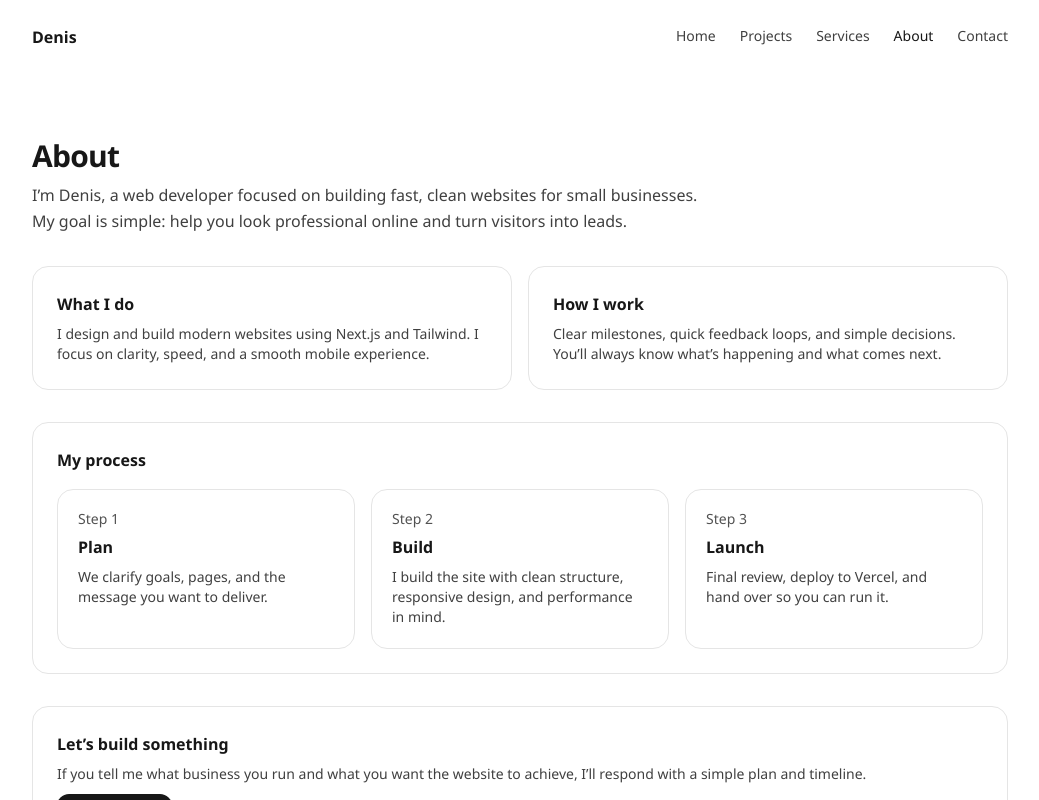
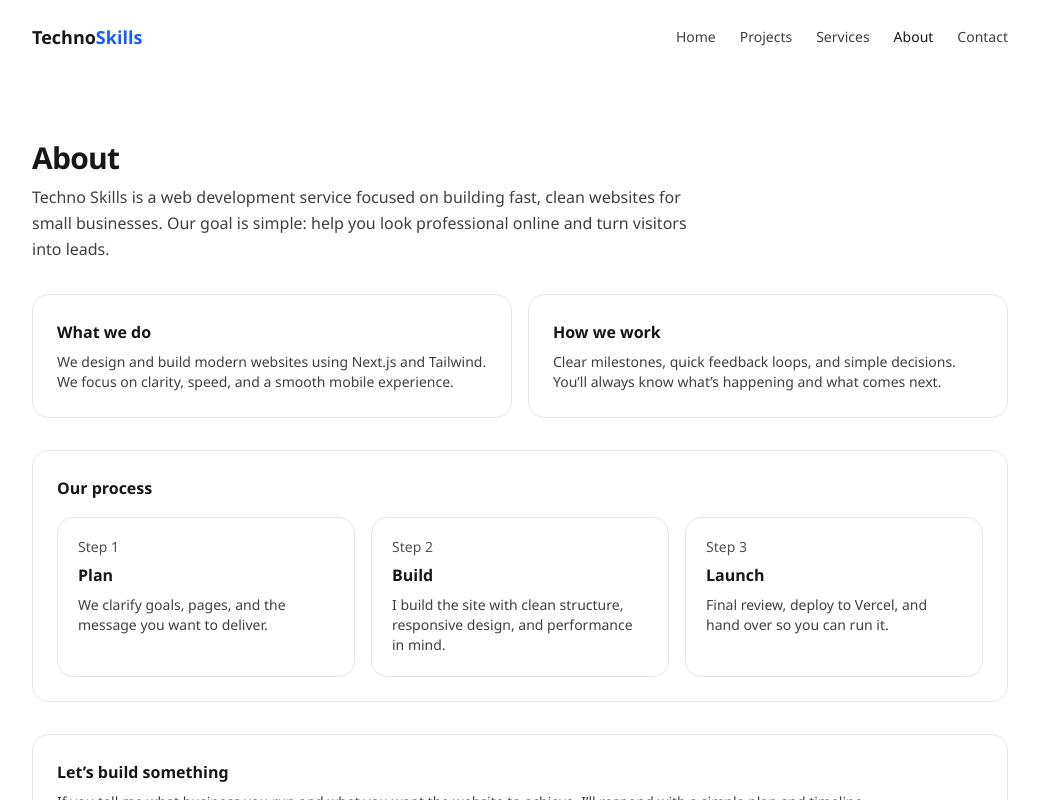
Before and after one commit to d-linux/Denis-Agency, a Next.js app: page /about in a window 1280 px wide. Shown: the top 800 px of the page, without its empty margins (120-1159 px from the left). Built offline with nearby package versions, Linux system fonts and the light colour scheme.

Commit message:
Update multiple pages and components with the name Techno Skills

```diff
--- a/src/app/about/page.tsx
+++ b/src/app/about/page.tsx
@@ -2,8 +2,8 @@ import Link from "next/link";
 import type { Metadata } from "next";
 
 export const metadata: Metadata = {
-  title: "About | Denis Koumbou - Web Developer",
-  description: "Learn about Denis Koumbou, a Next.js developer specializing in modern, responsive websites for small businesses.",
+  title: "About | Techno Skills - Web Developer",
+  description: "Learn about Techno Skills, a Next.js developer specializing in modern, responsive websites for small businesses.",
 };
 
 export default function AboutPage() {
@@ -12,23 +12,23 @@ export default function AboutPage() {
       <div className="space-y-2">
         <h1 className="text-3xl font-bold tracking-tight">About</h1>
         <p className="max-w-2xl text-neutral-700">
-          I’m Denis, a web developer focused on building fast, clean websites
-          for small businesses. My goal is simple: help you look professional
+          Techno Skills is a web development service focused on building fast, clean websites
+          for small businesses. Our goal is simple: help you look professional
           online and turn visitors into leads.
         </p>
       </div>
 
       <div className="grid gap-4 sm:grid-cols-2">
         <div className="rounded-2xl border border-neutral-200 p-6">
-          <h2 className="font-semibold">What I do</h2>
+          <h2 className="font-semibold">What we do</h2>
           <p className="mt-2 text-sm text-neutral-700">
-            I design and build modern websites using Next.js and Tailwind.
-            I focus on clarity, speed, and a smooth mobile experience.
+            We design and build modern websites using Next.js and Tailwind.
+            We focus on clarity, speed, and a smooth mobile experience.
           </p>
         </div>
 
         <div className="rounded-2xl border border-neutral-200 p-6">
-          <h2 className="font-semibold">How I work</h2>
+          <h2 className="font-semibold">How we work</h2>
           <p className="mt-2 text-sm text-neutral-700">
             Clear milestones, quick feedback loops, and simple decisions.
             You’ll always know what’s happening and what comes next.
@@ -37,7 +37,7 @@ export default function AboutPage() {
       </div>
 
       <div className="rounded-2xl border border-neutral-200 p-6">
-        <h2 className="font-semibold">My process</h2>
+        <h2 className="font-semibold">Our process</h2>
         <ol className="mt-4 grid gap-4 sm:grid-cols-3">
           <li className="rounded-2xl border border-neutral-200 p-5">
             <p className="text-sm font-medium text-neutral-600">Step 1</p>
--- a/src/app/contact/layout.tsx
+++ b/src/app/contact/layout.tsx
@@ -1,8 +1,8 @@
 import type { Metadata } from "next";
 
 export const metadata: Metadata = {
-  title: "Contact | Denis Koumbou - Web Developer",
-  description: "Get in touch with Denis Koumbou for web development quotes and inquiries. Send a message to discuss your project.",
+  title: "Contact | Techno Skills - Web Developer",
+  description: "Get in touch with Techno Skills for web development quotes and inquiries. Send a message to discuss your project.",
 };
 
 export default function ContactLayout({
--- a/src/app/contact/page.tsx
+++ b/src/app/contact/page.tsx
@@ -47,7 +47,7 @@ export default function ContactPage() {
       <div className="space-y-2">
         <h1 className="text-3xl font-bold tracking-tight">Contact</h1>
         <p className="max-w-2xl text-neutral-700">
-          Tell me what you need and I’ll reply with next steps. This form is
+          Tell me what you need and we’ll reply with next steps. This form is
           frontend-only for now; we’ll connect it to Supabase after the UI is
           final.
         </p>
--- a/src/app/layout.tsx
+++ b/src/app/layout.tsx
@@ -4,19 +4,19 @@ import Header from "@/components/header";
 import "./globals.css";
 
 export const metadata: Metadata = {
-  title: "Denis Koumbou | Web Developer",
+  title: "Techno Skills | Web Developer",
   description: "Modern Portfolio Website Built with Next.js.",
   openGraph: {
-    title: "Denis Koumbou | Web Developer",
+    title: "Techno Skills | Web Developer",
     description: "Modern Portfolio Website Built with Next.js.",
     url: "https://denis-agency.vercel.app", // Replace with your actual URL
-    siteName: "Denis Koumbou",
+    siteName: "Techno Skills",
     images: [
       {
         url: "/og-image.jpg", // Add an og-image.jpg in public/
         width: 1200,
         height: 630,
-        alt: "Denis Koumbou - Web Developer",
+        alt: "Techno Skills - Web Developer",
       },
     ],
     locale: "en_US",
@@ -24,7 +24,7 @@ export const metadata: Metadata = {
   },
   twitter: {
     card: "summary_large_image",
-    title: "Denis Koumbou | Web Developer",
+    title: "Techno Skills | Web Developer",
     description: "Modern Portfolio Website Built with Next.js.",
     images: ["/og-image.jpg"],
   },
@@ -44,7 +44,7 @@ export default function RootLayout({
           <main className="py-16">{children}</main>
 
           <footer className="border-t py-8 text-sm text-neutral-600">
-            © {new Date().getFullYear()} Denis. All rights reserved.
+            © {new Date().getFullYear()} Techno Skills. All rights reserved.
           </footer>
         </div>
       </body>
--- a/src/app/page.tsx
+++ b/src/app/page.tsx
@@ -2,10 +2,10 @@ import Link from "next/link";
 import type { Metadata } from "next";
 
 export const metadata: Metadata = {
-  title: "Home | Denis Koumbou - Web Developer",
+  title: "Home | Techno Skills - Web Developer",
   description: "Modern websites for small businesses that want more leads. Next.js Developer specializing in fast, responsive websites using Next.js and Tailwind.",
   openGraph: {
-    title: "Home | Denis Koumbou - Web Developer",
+    title: "Home | Techno Skills - Web Developer",
     description: "Modern websites for small businesses that want more leads. Next.js Developer specializing in fast, responsive websites.",
   },
 };
@@ -17,13 +17,13 @@ export default function Home() {
       <section className="space-y-6">
         <div className="space-y-3">
           <p className="text-sm font-medium text-neutral-600">
-            Next.js Developer • Websites that convert
+            Techno Skills • Websites that convert
           </p>
           <h1 className="text-4xl font-bold tracking-tight sm:text-5xl">
             Modern websites for small businesses that want more leads.
           </h1>
           <p className="max-w-2xl text-neutral-700">
-            I design and build fast, responsive websites using Next.js and
+            We design and build fast, responsive websites using Next.js and
             Tailwind. Clean design, clear messaging, and a smooth experience on
             mobile.
           </p>
@@ -160,7 +160,7 @@ export default function Home() {
               Ready to build your website?
             </h2>
             <p className="text-sm text-neutral-700">
-              Send a short message and I’ll reply with next steps.
+              Send a short message and we’ll reply with next steps.
             </p>
           </div>
           <Link
--- a/src/app/projects/page.tsx
+++ b/src/app/projects/page.tsx
@@ -2,8 +2,8 @@ import Link from "next/link";
 import type { Metadata } from "next";
 
 export const metadata: Metadata = {
-  title: "Projects | Denis Koumbou - Web Developer",
-  description: "Explore Denis Koumbou's portfolio of web development projects, including modern websites built with Next.js and Tailwind CSS.",
+  title: "Projects | Techno Skills - Web Developer",
+  description: "Explore Techno Skills' portfolio of web development projects, including modern websites built with Next.js and Tailwind CSS.",
 };
 
 type Project = {
@@ -122,7 +122,7 @@ export default function ProjectsPage() {
         <h2 className="font-semibold">Want something similar?</h2>
         <p className="mt-2 text-sm text-neutral-700">
           Tell me what business you run and what you want the website to do
-          (calls, bookings, leads). I’ll reply with a simple plan.
+          (calls, bookings, leads). We’ll reply with a simple plan.
         </p>
         <div className="mt-4">
           <Link
--- a/src/app/services/page.tsx
+++ b/src/app/services/page.tsx
@@ -2,8 +2,8 @@ import Link from "next/link";
 import type { Metadata } from "next";
 
 export const metadata: Metadata = {
-  title: "Services | Denis Koumbou - Web Developer",
-  description: "Web development services by Denis Koumbou: Landing pages, business websites, and custom web apps built with Next.js.",
+  title: "Services | Techno Skills - Web Developer",
+  description: "Web development services by Techno Skills: Landing pages, business websites, and custom web apps built with Next.js.",
 };
 
 type Package = {
@@ -107,7 +107,7 @@ export default function ServicesPage() {
         <h2 className="font-semibold">How pricing works</h2>
         <p className="mt-2 text-sm text-neutral-700">
           Pricing depends on pages, content readiness, and any special features.
-          Tell me what you need and I’ll reply with a simple quote and timeline.
+          Tell me what you need and we’ll reply with a simple quote and timeline.
         </p>
       </div>
 
--- a/src/components/header.tsx
+++ b/src/components/header.tsx
@@ -22,10 +22,11 @@ export default function Header() {
   }, [pathname]);
 
   return (
-    <header className="py-6">
+    <header className="sticky top-0 bg-white py-6 z-10">
       <div className="flex items-center justify-between">
-        <Link href="/" className="font-semibold">
-          Denis
+        <Link href="/" className="font-semibold text-lg">
+          <span className="text-neutral-900">Techno</span>
+          <span className="text-blue-600">Skills</span>
         </Link>
 
         {/* Desktop nav */}
```
